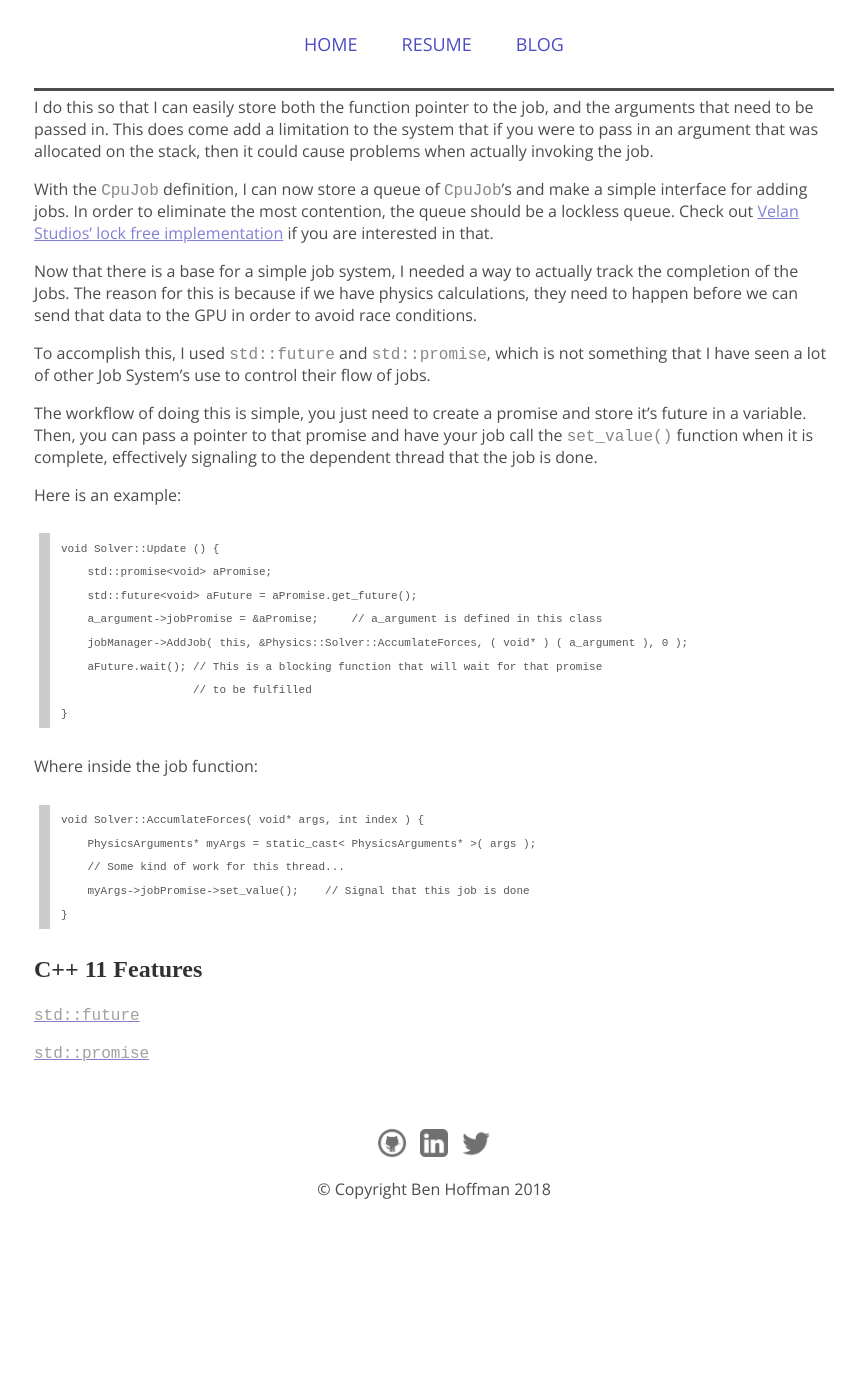
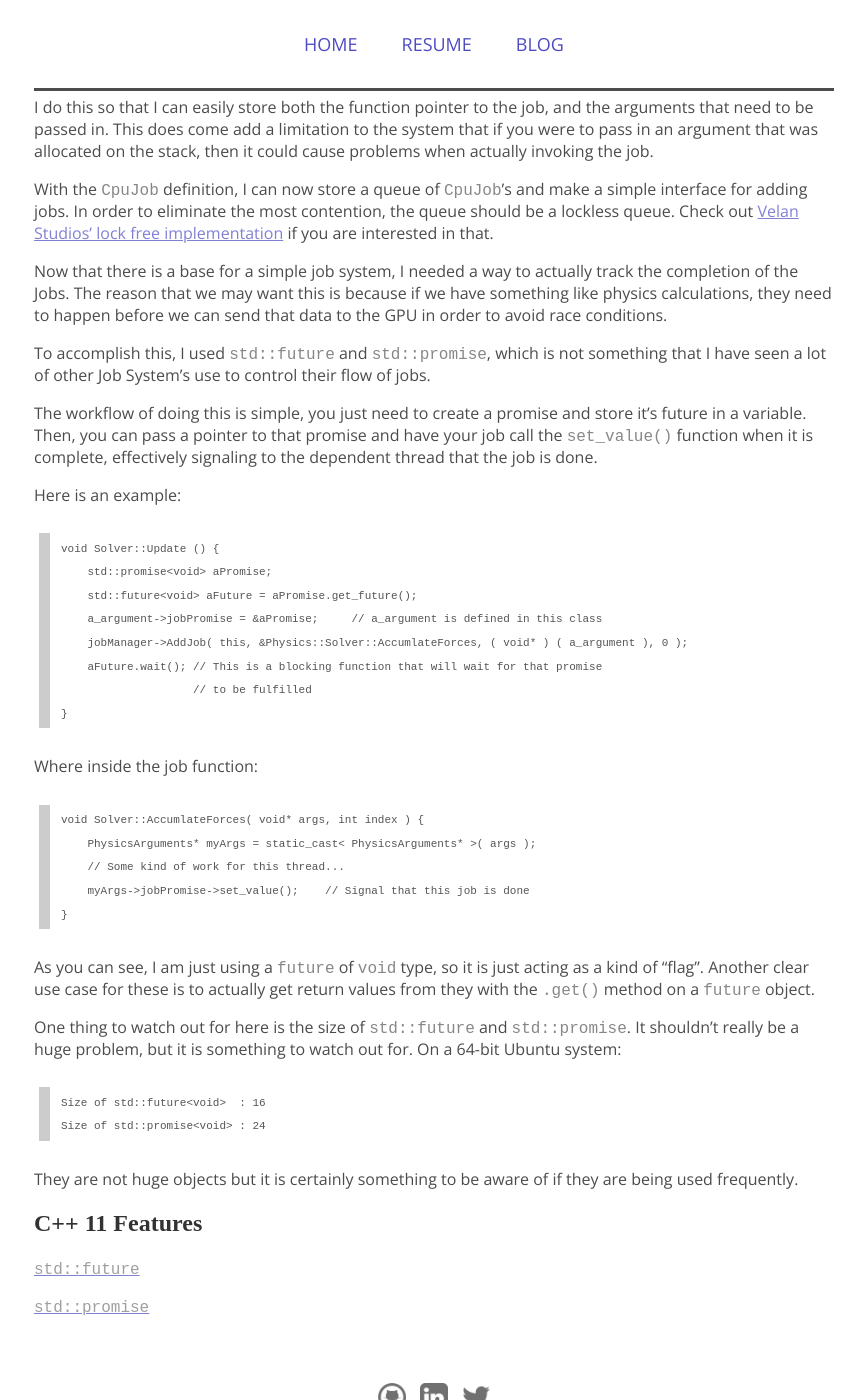
Before and after one commit to CaylaDenning/cayladenning.github.io, a Jekyll site: the page built from _posts/2018-11-13-cpp-job-system.md, in a window 1280 px wide and 1400 px high, scrolled down 1814 px. Shown: the whole window, without its empty margins (206-1071 px from the left). Built offline with Jekyll 4.4.1, drawn with Linux system fonts in a browser that asks for light colours; some web fonts are replaced; before the commit the page ends 3030 px from its top, so only the background shows below that.

Commit message:
Added more

````diff
--- a/_posts/2018-11-13-cpp-job-system.md
+++ b/_posts/2018-11-13-cpp-job-system.md
@@ -108,9 +108,9 @@ queue should be a lockless queue. Check out
 if you are interested in that.
 
 Now that there is a base for a simple job system, I needed a way to actually
-track the completion of the Jobs. The reason for this is because if we have
-physics calculations, they need to happen before we can send that data to the
-GPU in order to avoid race conditions.
+track the completion of the Jobs. The reason that we may want this is because if
+we have something like physics calculations, they need to happen before we can
+send that data to the GPU in order to avoid race conditions.
 
 To accomplish this, I used `std::future` and `std::promise`, which is not something
 that I have seen a lot of other Job System's use to control their flow of jobs.
@@ -142,7 +142,21 @@ void Solver::AccumlateForces( void* args, int index ) {
 }
 ```
 
+As you can see, I am just using a `future` of `void` type, so it is just acting
+as a kind of "flag". Another clear use case for these is to actually get return
+values from they with the `.get()` method on a `future` object.
 
+One thing to watch out for here is the size of `std::future` and `std::promise`.
+It shouldn't really be a huge problem, but it is something to watch out for. On
+a 64-bit Ubuntu system:
+
+```
+Size of std::future<void>  : 16
+Size of std::promise<void> : 24
+```
+
+They are not huge objects but it is certainly something to be aware of if they
+are being used frequently.
 
 # C++ 11 Features
 
````
